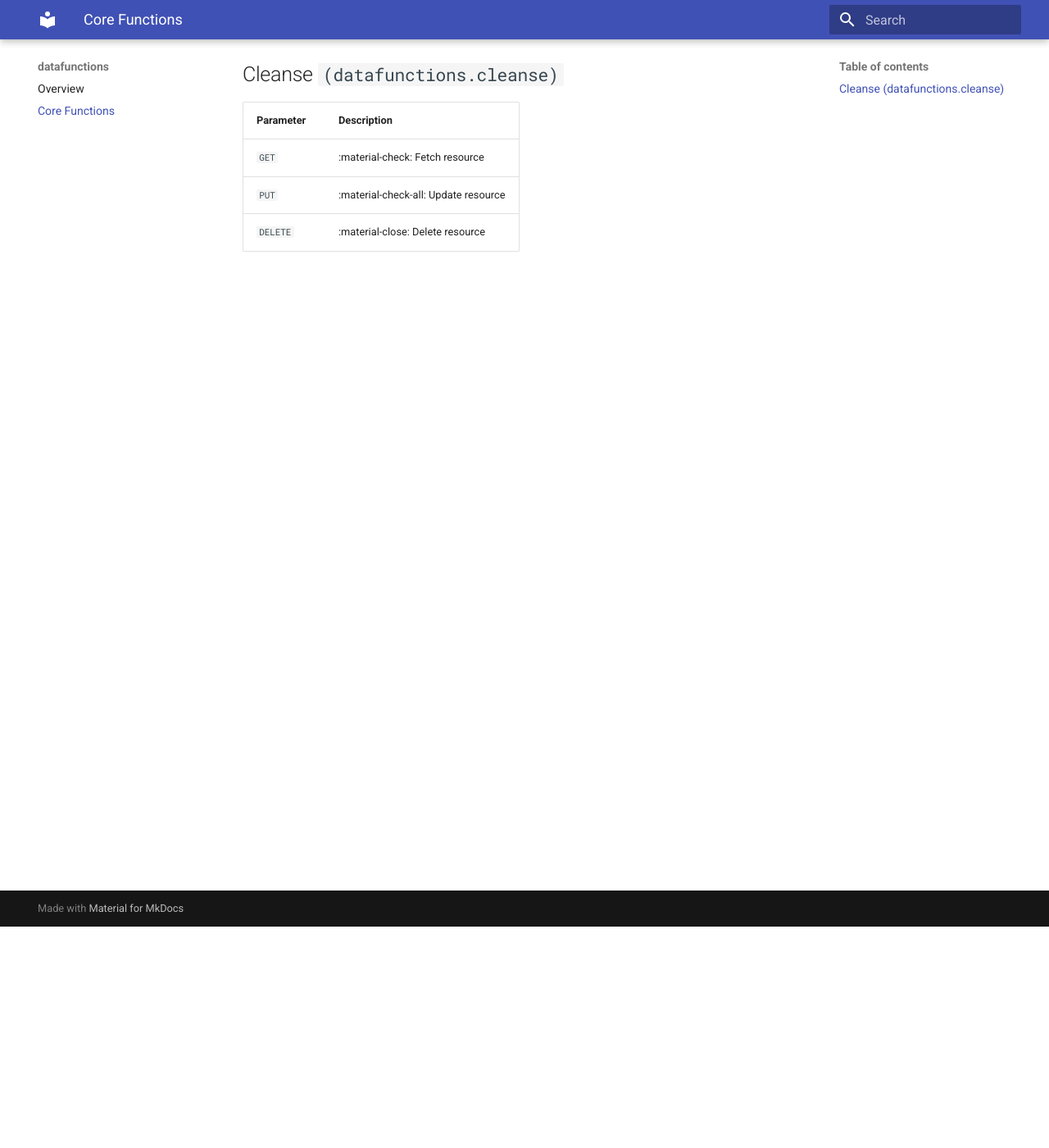
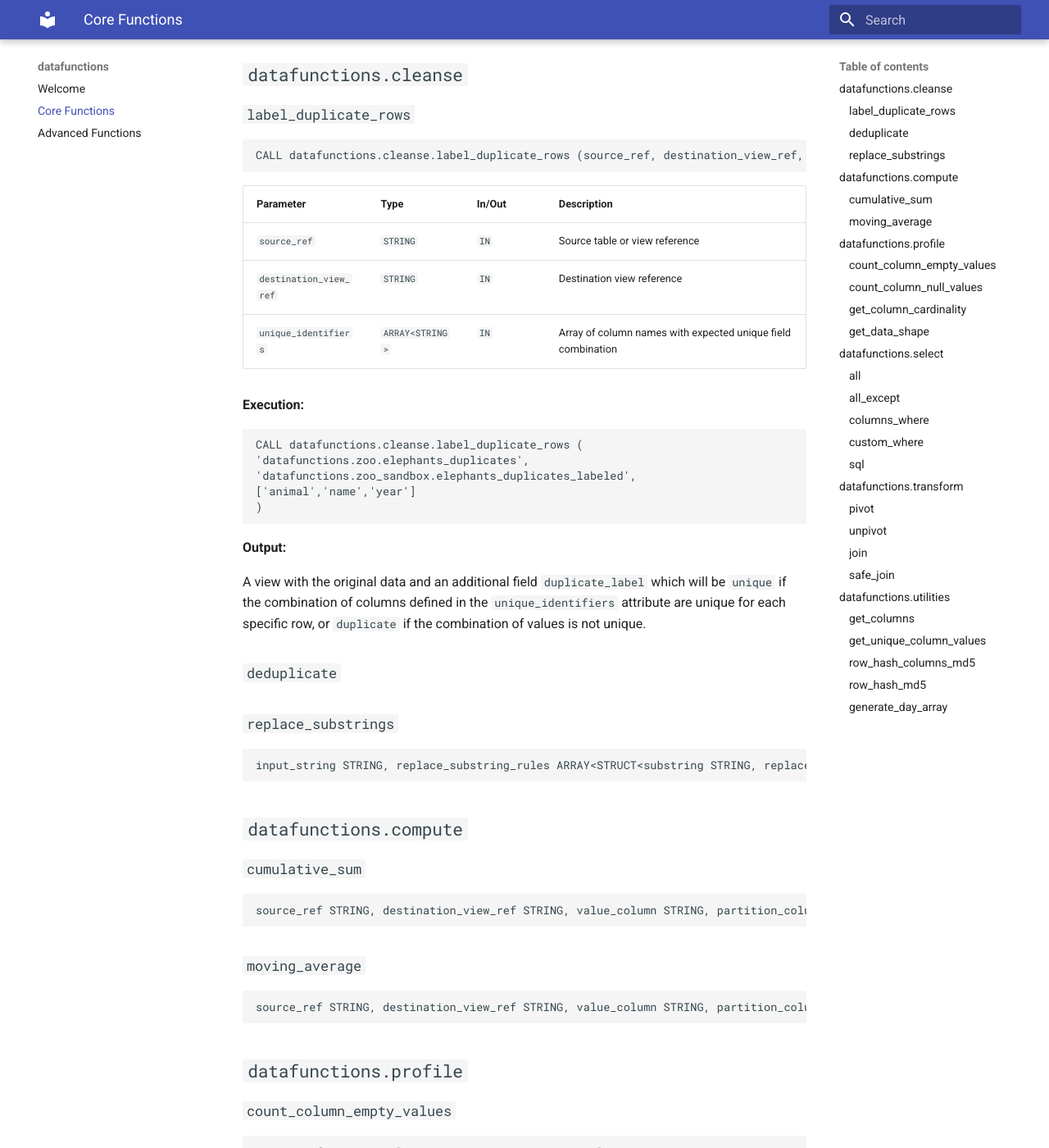
Before and after one commit to datafunctions/datafunctions.github.io, an MkDocs documentation site: the page built from docs/core_functions.md, in a window 1280 px wide and 1400 px high, scrolled down 270 px. Shown: the whole window at 82% size. Built offline with MkDocs 1.6.1 and Material for MkDocs 9.7.7, drawn with Linux system fonts in a browser that asks for light colours; some of the changed text lies outside the part shown.

Commit message:
Core function docs update

````diff
--- a/docs/core_functions.md
+++ b/docs/core_functions.md
@@ -5,10 +5,96 @@ They are grouped into similar function sets and are called using the following s
 
     datafunctions.function_set.function_name(parameters)
 
-##Cleanse `(datafunctions.cleanse)`
+##`datafunctions.cleanse`
+###`label_duplicate_rows`
 
-| Parameter      | Description                          |
-| -------------- | ------------------------------------ |
-| `GET`          | :material-check:     Fetch resource  |
-| `PUT`          | :material-check-all: Update resource |
-| `DELETE`       | :material-close:     Delete resource |
+``` SQL
+CALL datafunctions.cleanse.label_duplicate_rows (source_ref, destination_view_ref, unique_identifiers)
+```
+
+| Parameter | Type | In/Out | Description |
+|:-- |:-- |:-- |:-- |
+|`source_ref`| `STRING` | `IN` |Source table or view reference |
+|`destination_view_ref`| `STRING` | `IN` | Destination view reference |  |
+|`unique_identifiers`| `ARRAY<STRING>` | `IN` | Array of column names with expected unique field combination |
+
+**Execution:**
+``` SQL
+CALL datafunctions.cleanse.label_duplicate_rows (
+'datafunctions.zoo.elephants_duplicates',
+'datafunctions.zoo_sandbox.elephants_duplicates_labeled',
+['animal','name','year']
+)
+```
+**Output:**
+
+A view with the original data and an additional field `duplicate_label` which will be `unique` if the combination of columns defined in the `unique_identifiers` attribute are unique for each specific row, or `duplicate` if the combination of values is not unique.
+
+###`deduplicate`
+###`replace_substrings`
+    input_string STRING, replace_substring_rules ARRAY<STRUCT<substring STRING, replacement STRING>>, OUT output_string STRING
+
+##`datafunctions.compute`
+###`cumulative_sum`
+    source_ref STRING, destination_view_ref STRING, value_column STRING, partition_columns ARRAY<STRING>, sort_columns ARRAY<STRING>, cumulative_field_name STRING
+
+###`moving_average`
+    source_ref STRING, destination_view_ref STRING, value_column STRING, partition_columns ARRAY<STRING>, sort_columns ARRAY<STRING>, moving_average_days INT64
+
+##`datafunctions.profile`
+###`count_column_empty_values`
+    source_ref STRING, column_name STRING, OUT empty_column_summary STRUCT<row_count INT64, empty_record_count INT64, empty_record_ratio FLOAT64>
+
+###`count_column_null_values`
+    source_ref STRING, column_name STRING, OUT column_null_summary STRUCT<row_count INT64, null_record_count INT64, null_record_ratio FLOAT64>
+
+###`get_column_cardinality`
+    source_ref STRING, column_name STRING, OUT column_cardinality INT64
+
+###`get_data_shape`
+    source_ref STRING, OUT data_shape STRUCT<column_count INT64, row_count INT64>
+
+##`datafunctions.select`
+###`all`
+    source_ref STRING, destination_view_ref STRING
+
+###`all_except`
+    source_ref STRING, destination_view_ref STRING, except_sql ARRAY<STRING>, where_sql ARRAY<STRING>
+
+###`columns_where`
+    source_ref STRING, destination_view_ref STRING, columns_sql ARRAY<STRING>, where_sql ARRAY<STRING>
+
+###`custom_where`
+    source_ref STRING, destination_view_ref STRING, columns_sql ARRAY<STRING>, custom_columns_sql ARRAY<STRING>, where_sql ARRAY<STRING>
+
+###`sql`
+    source_ref STRING, destination_view_ref STRING, select_line STRING, columns_sql ARRAY<STRING>, except_sql ARRAY<STRING>, replace_sql ARRAY<STRING>, custom_columns_sql ARRAY<STRING>, where_sql ARRAY<STRING>, groupby_sql ARRAY<STRING>
+
+##`datafunctions.transform`
+###`pivot`
+    source_ref STRING, destination_view_ref STRING, dimensions ARRAY<STRING>, metric STRING, pivot_field STRING, column_naming_format ARRAY<STRING>
+
+###`unpivot`
+    source_ref STRING, destination_view STRING, dimensions ARRAY<STRING>, unpivot_columns ARRAY<STRING>
+
+###`join`
+    source_ref_left STRING, source_ref_right STRING, destination_view STRING, left_join_fields ARRAY<STRING>, right_join_fields ARRAY<STRING>
+
+###`safe_join`
+    source_ref_left STRING, source_ref_right STRING, destination_view STRING, left_join_fields ARRAY<STRING>, right_join_fields ARRAY<STRING>
+
+##`datafunctions.utilities`
+###`get_columns`
+    source_ref STRING, OUT columns_out ARRAY<STRING>
+
+###`get_unique_column_values`
+    source_ref STRING, column_name STRING, OUT column_values ARRAY<STRING>
+
+###`row_hash_columns_md5`
+    source_ref STRING, destination_view_ref STRING, include_columns ARRAY<STRING>, row_hash_name STRING
+
+###`row_hash_md5`
+    source_ref STRING, destination_view_ref STRING, row_hash_name STRING
+
+###`generate_day_array`
+    source_ref STRING, day_column STRING, OUT day_array ARRAY<DATE>
--- a/mkdocs.yml
+++ b/mkdocs.yml
@@ -1,5 +1,29 @@
 site_name: datafunctions
+
 theme:
   name: material
   #logo: images/superhero_logo.png
   #favicon: images/superhero_logo.png
+
+nav:
+  - 'index.md'
+  - 'core_functions.md'
+  - 'advanced_functions.md'
+
+google_analytics:
+  - UA-119865580-4
+  - auto
+
+extra:
+  social:
+    - icon: fontawesome/solid/paper-plane
+      link: mailto:info@beepbeep.technology
+
+markdown_extensions:
+  - attr_list
+  - pymdownx.highlight:
+      use_pygments: true
+  - pymdownx.inlinehilite
+  - pymdownx.emoji:
+      emoji_index: !!python/name:materialx.emoji.twemoji
+      emoji_generator: !!python/name:materialx.emoji.to_svg
````
Also changed, not shown: docs/advanced_functions.md (added, +34 -0 lines), docs/index.md (+10 -12 lines).
